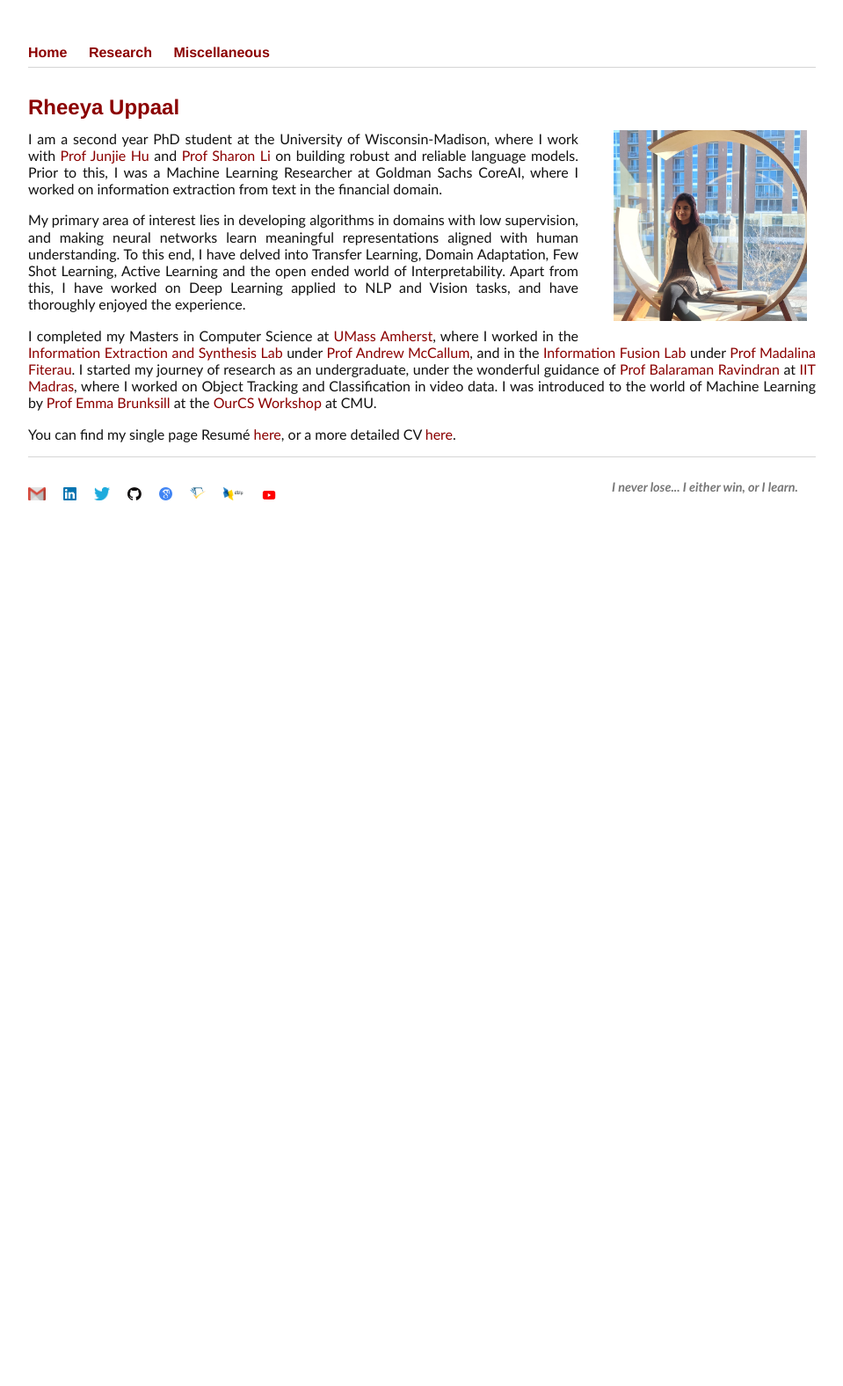
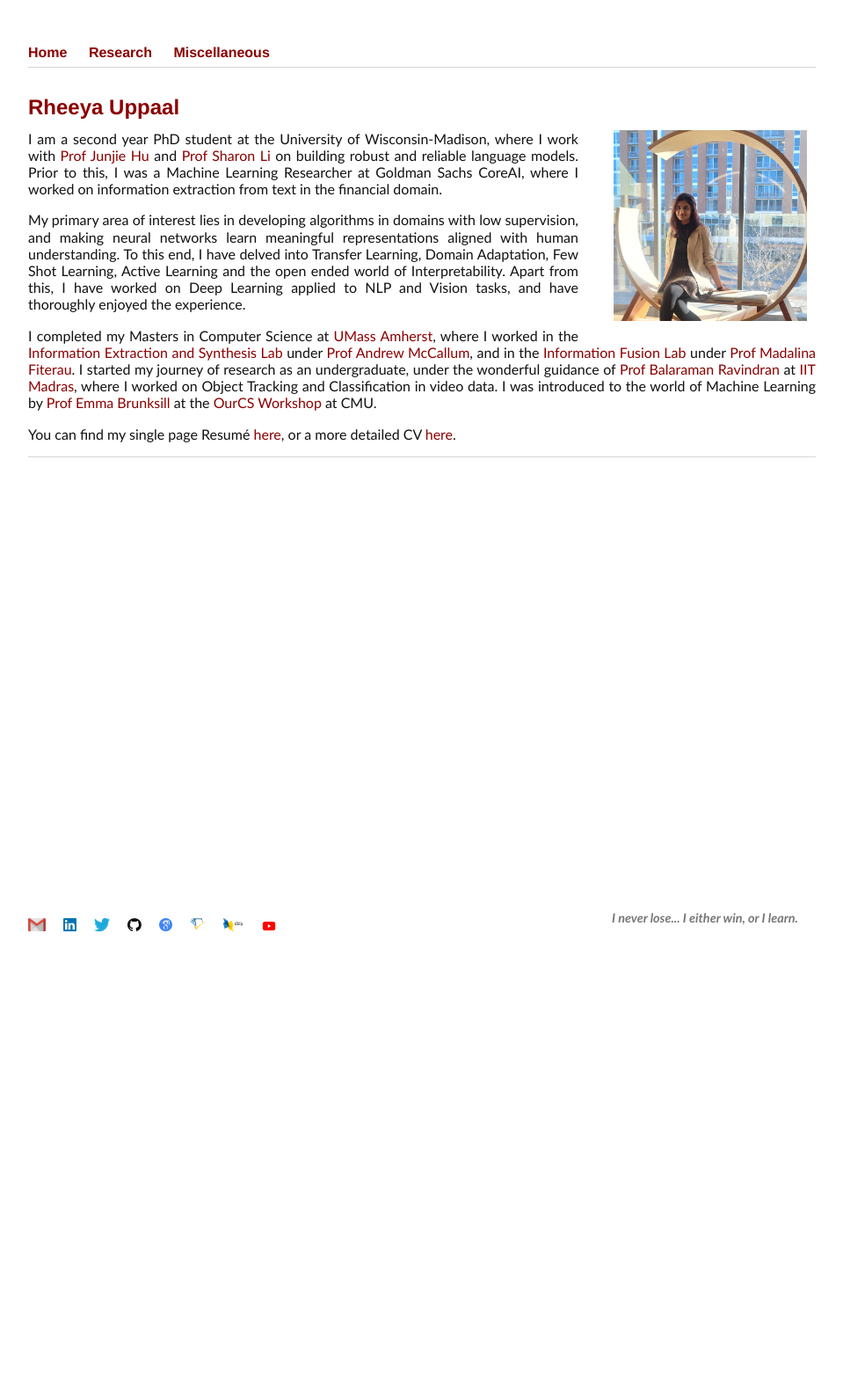
Before and after one commit to Uppaal/Uppaal.github.io, a Jekyll site: the page built from index.html, in a window 1280 px wide. Shown: the whole page at 88% size, without its empty margins (160-1119 px from the left). Built offline with Jekyll 4.4.1, drawn with Linux system fonts in a browser that asks for light colours; before the commit the page ends 900 px from its top, so only the background shows below that.

Commit message:
Update main.css

```diff
--- a/css/main.css
+++ b/css/main.css
@@ -42,7 +42,7 @@ p {text-align: justify;}
 a {text-decoration: none; color: var(--link-color)}
 a:hover {text-decoration: underline}
 
-li{ margin: 10px 0;}
+li{ margin: 500px 0;}
 
 nav {border-bottom: 1px solid #d5d5d5; line-height:0; font-family: Helvetica, Arial, sans-serif}
 nav ul, footer ul {padding: 0; list-style: none; font-weight: bold}
```
